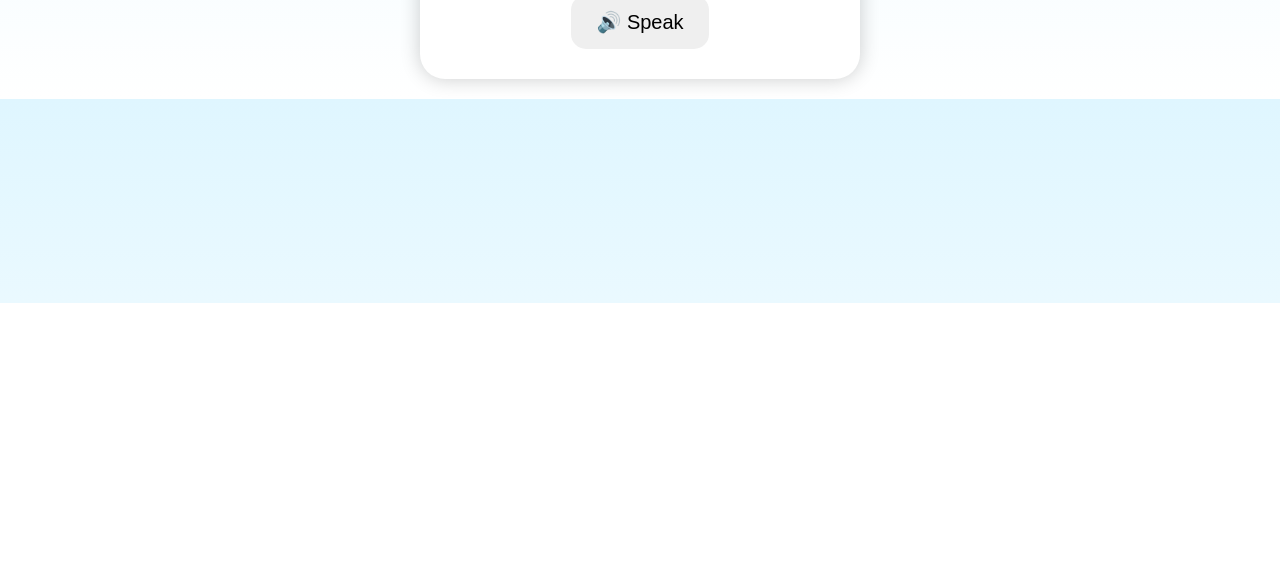
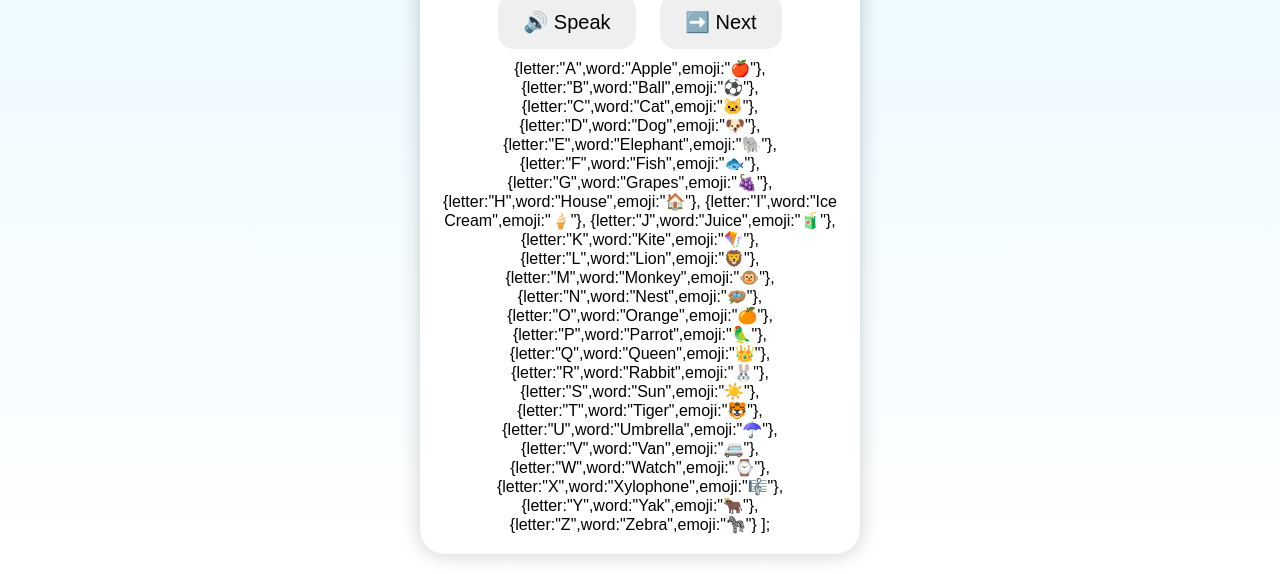
Before and after one commit to sha229/Kids-learning-tool, a plain HTML site: page index.html in a window 1280 px wide. Shown: the part 497-1071 px from the top of the page. Before the commit the page ends 800 px from the top, so only its background shows below. Drawn offline with Linux system fonts and the light colour scheme.

Commit message:
Update index.html

```diff
--- a/index.html
+++ b/index.html
@@ -75,7 +75,7 @@ color:white;
 <div class="word" id="word">Apple</div>
 
 <button class="speak" onclick="speak()">🔊 Speak</button>
-<button class="next" const alphabet = [
+<button class="next" onclick="nextLetter()">➡️ Next</button>
 {letter:"A",word:"Apple",emoji:"🍎"},
 {letter:"B",word:"Ball",emoji:"⚽"},
 {letter:"C",word:"Cat",emoji:"🐱"},
```
